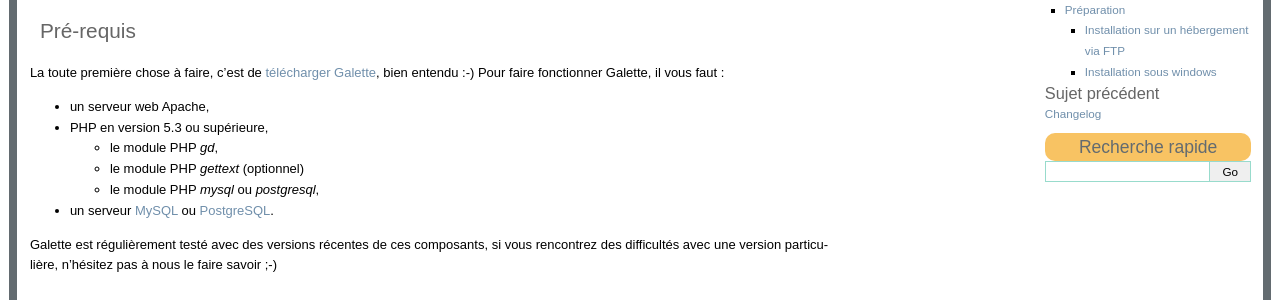
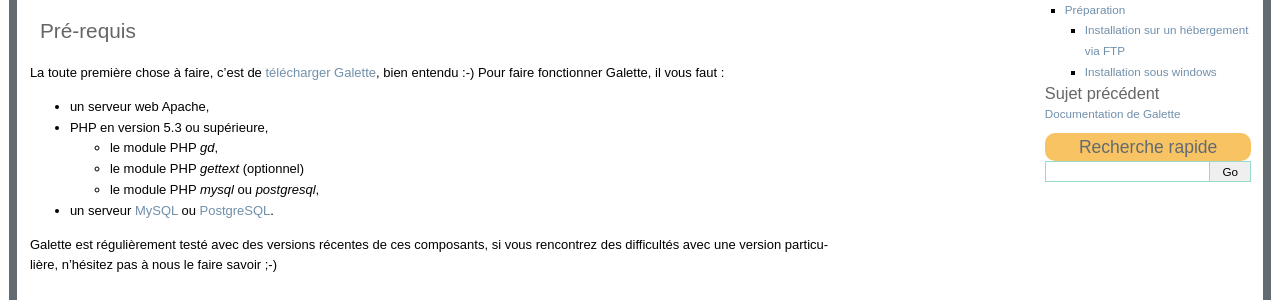
Before and after one commit to galette/galettedoc, a Sphinx documentation site: the page built from source/installation/installation.rst, in a window 1280 px wide. Shown: the part 228-528 px from the top of the page. Built offline with Sphinx 7.4.7, drawn with Linux system fonts in a browser that asks for light colours.

Commit message:
Suppression du changelog da la table des matières, un simple lien suffit

```diff
--- a/source/index.rst
+++ b/source/index.rst
@@ -6,7 +6,7 @@
 Documentation de Galette
 ========================
 
-`Galette <http://galette.tuxfamily.org>`_ est un outil libre et gratuit de gestion d'adhérents et de cotisations en ligne à destination des associations. Le `site internet de Galette <http://galette.tuxfamily.org>`_ propose une `présentation des fonctionnalités <http://galette.tuxfamily.org/fr/doku.php?id=apropos>`_, ainsi que quelques informations complémentaires sur le logiciel.
+`Galette <http://galette.tuxfamily.org>`_ est un outil libre et gratuit de gestion d'adhérents et de cotisations en ligne à destination des associations. Le `site internet de Galette <http://galette.tuxfamily.org>`_ propose une `présentation des fonctionnalités <http://galette.tuxfamily.org/fr/doku.php?id=apropos>`_, ainsi que quelques informations complémentaires sur le logiciel ; vous pouvez également consulter :doc:`le changelog de Galette </changelog>`.
 
 .. todo::
 
@@ -17,7 +17,6 @@
 Table des matières :
 
 .. toctree::
-   :maxdepth: 2
+   :maxdepth: 3
 
-   changelog.rst
    installation/installation.rst
```
